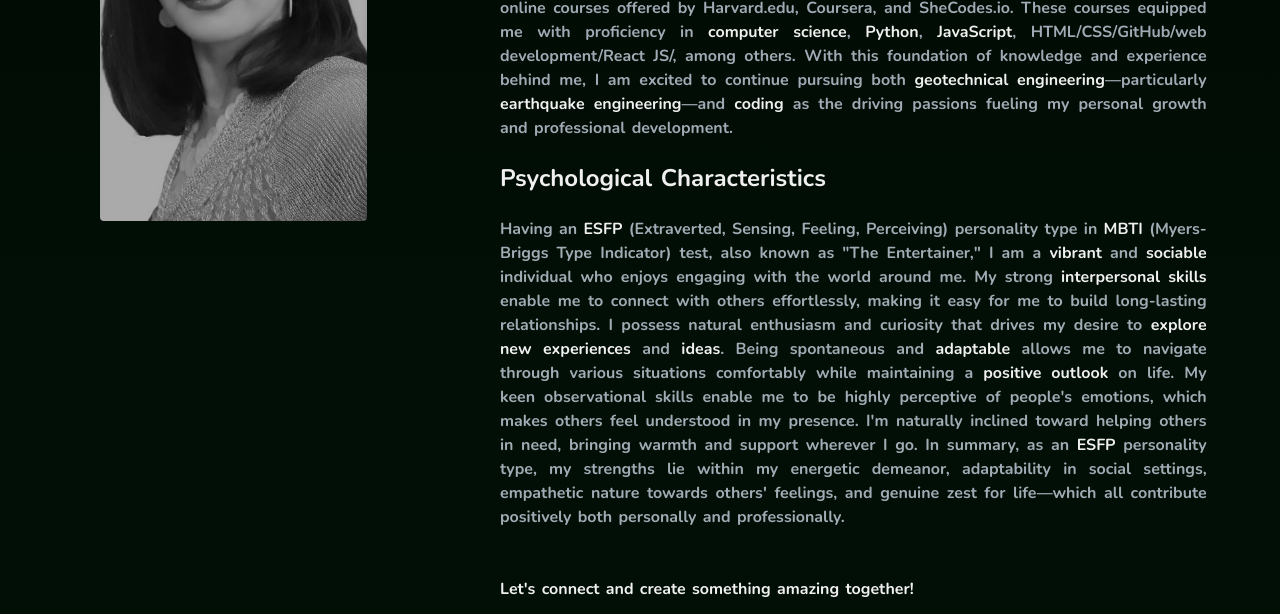
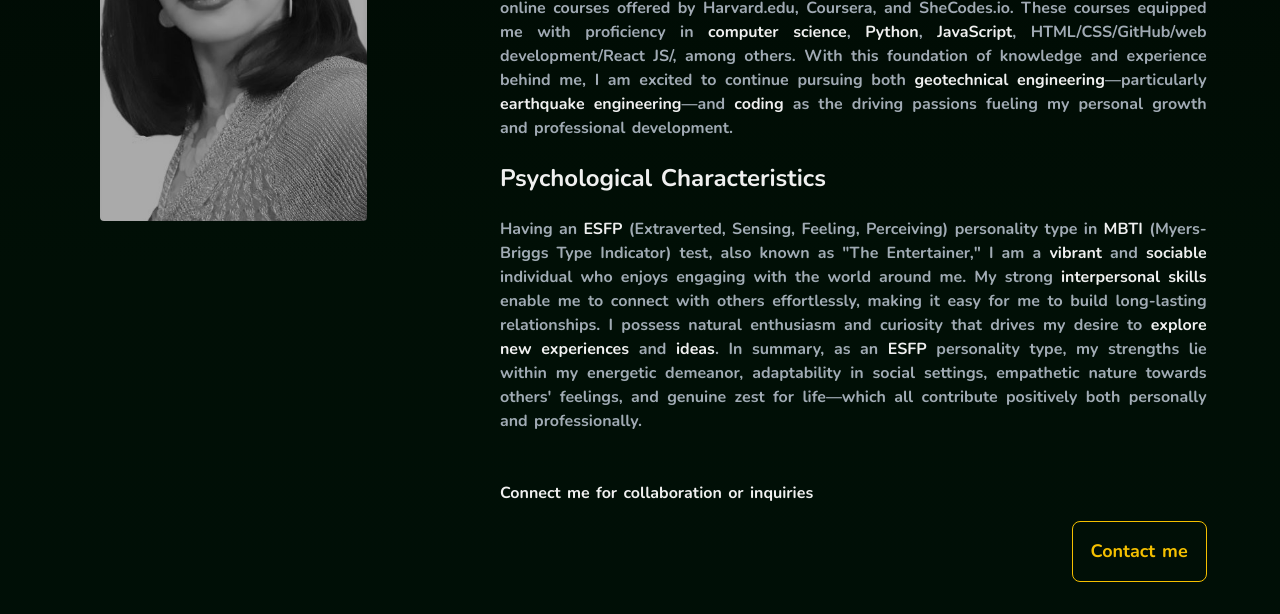
Before and after one commit to Samira492/Portfolio, a plain HTML site: page index.html in a window 1280 px wide. Shown: the part 473-1087 px from the top of the page. Drawn offline with nearby package versions, Linux system fonts and the light colour scheme.

Commit message:
Making the characteristics paragraph shorter& changing the writing of the last sentence

```diff
--- a/index.html
+++ b/index.html
@@ -83,12 +83,10 @@ With this foundation of knowledge and experience behind me, I am excited to cont
         <h4 class="bold my-4">Psychological Characteristics</h4>
         <p class="main-text">
 
-          Having an <span class="bold">ESFP</span> (Extraverted, Sensing, Feeling, Perceiving) personality type in <span class="bold">MBTI</span> (Myers-Briggs Type Indicator) test, also known as "The Entertainer," I am a <span class="bold">vibrant</span> and <span class="bold">sociable</span> individual who enjoys engaging with the world around me. My strong <span class="bold">interpersonal skills</span> enable me to connect with others effortlessly, making it easy for me to build long-lasting relationships. I possess natural enthusiasm and curiosity that drives my desire to <span class="bold">explore new experiences</span> and <span class="bold">ideas</span>. Being spontaneous and <span class="bold">adaptable</span> allows me to navigate through various situations comfortably while maintaining a <span class="bold">positive outlook</span> on life.
-My keen observational skills enable me to be highly perceptive of people's emotions, which makes others feel understood in my presence. I'm naturally inclined toward helping others in need, bringing warmth and support wherever I go.
-In summary, as an <span class="bold">ESFP</span> personality type, my strengths lie within my energetic demeanor, adaptability in social settings, empathetic nature towards others' feelings, and genuine zest for life—which all contribute positively both personally and professionally.
+          Having an <span class="bold">ESFP</span> (Extraverted, Sensing, Feeling, Perceiving) personality type in <span class="bold">MBTI</span> (Myers-Briggs Type Indicator) test, also known as "The Entertainer," I am a <span class="bold">vibrant</span> and <span class="bold">sociable</span> individual who enjoys engaging with the world around me. My strong <span class="bold">interpersonal skills</span> enable me to connect with others effortlessly, making it easy for me to build long-lasting relationships. I possess natural enthusiasm and curiosity that drives my desire to <span class="bold">explore new experiences</span> and <span class="bold">ideas</span>. In summary, as an <span class="bold">ESFP</span> personality type, my strengths lie within my energetic demeanor, adaptability in social settings, empathetic nature towards others' feelings, and genuine zest for life—which all contribute positively both personally and professionally.
         </p>
 
-        <p class="main-text mt-5"><span class="bold">Let's connect and create something amazing together! <div class="d-flex justify-content-end"><a
+        <p class="main-text mt-5"><span class="bold">Connect me for collaboration or inquiries <div class="d-flex justify-content-end"><a
               href="mailto:samiraqorbanzade@gmail.com"
               target="_blank"
               title="email-link"
```
